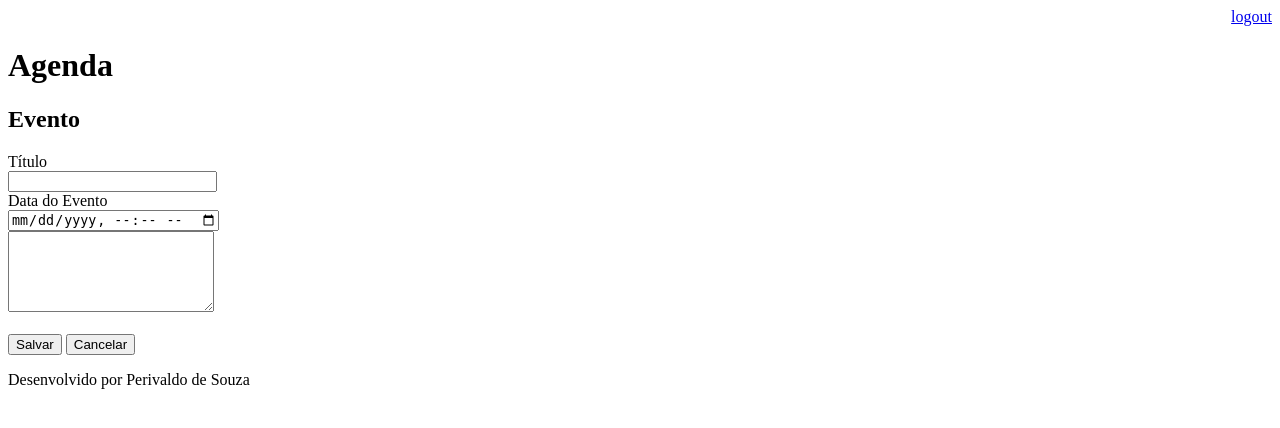
After one commit to Souza83/agenda, a Django app: page /agenda/evento/ in a window 1280 px wide. The commit adds this page. Shown: the top 428 px of the page. Run offline with Django 3.2, Linux system fonts and the light colour scheme; a user stored in the database is signed in.

Commit message:
Incluído templates para inserção de eventos da agenda. Incluído o gitignore para ignorar os arquivos compilados.

```diff
--- a/agenda/urls.py
+++ b/agenda/urls.py
@@ -21,6 +21,8 @@ from django.views.generic import RedirectView
 urlpatterns = [
     path('admin/', admin.site.urls),
     path('agenda/', views.lista_eventos),
+    path('agenda/evento/', views.evento),
+    path('agenda/evento/submit', views.submit_evento),
     # path('', views.index) # dessa maneira passa por função na views.
     path('', RedirectView.as_view(url='/agenda/')),  # dessa forma não precisa criar uma função em views
     path('login/', views.login_user),
--- a/core/views.py
+++ b/core/views.py
@@ -13,9 +13,11 @@ from django.contrib import messages
 def login_user(request):
     return render(request, 'login.html')
 
+
 def logout_user(request):
     logout(request)
     return redirect('/')
+
 
 def submit_login(request):
     if request.POST:
@@ -38,3 +40,22 @@ def lista_eventos(request):
     # evento = Evento.objects.all()  # CUIDADO com o tamanho do banco de dados ao ser utilizado "ALL"
     dados = {'eventos': evento}  # cria um dicionário
     return render(request, 'agenda.html', dados)
+
+
+@login_required(login_url='/login/')
+def evento(request):
+    return render(request, 'evento.html')
+
+
+@login_required(login_url='/login/')
+def submit_evento(request):
+    if request.POST:
+        titulo = request.POST.get('titulo')
+        data_evento = request.POST.get('data_evento')
+        derscricao = request.POST.get('derscricao')
+        usuario = request.user
+        Evento.objects.create(titulo=titulo,
+                              data_evento=data_evento,
+                              derscricao=derscricao,
+                              usuario=usuario)
+    return redirect('/')
--- a/templates/agenda.html
+++ b/templates/agenda.html
@@ -2,7 +2,9 @@
 
 {% block content %}
     <h2>Agendamentos</h2>
-
+    <a href="evento/">
+        <button type="button">Novo Evento</button>
+    </a>
     <ul style="font-size: 18px">
         {% for evento in eventos %}
             <li>{{evento.titulo}} {{evento.get_data_evento}}</li>
--- /dev/null
+++ b/templates/evento.html
@@ -0,0 +1,23 @@
+{% extends "model-page.html" %}
+
+{% block content %}
+
+<h2>Evento</h2>
+<form action="submit" method="POST">{% csrf_token %}
+    <label>Título</label>
+    <br>
+    <input type="text" name="titulo" size="23">
+    <br>
+    <label>Data do Evento</label>
+    <br>
+    <input type="datetime-local" name="data_evento">
+    <br>
+    <textarea name="derscricao" rows="5" cols="23"></textarea>
+    <br><br>
+    <button type="submit" name="salvar">Salvar</button>
+    <a href="/">
+        <button type="button" name="cancelar">Cancelar</button>
+    </a>
+</form>
+
+{% endblock %}
```
Also changed, not shown: db.sqlite3, 1 other file.
